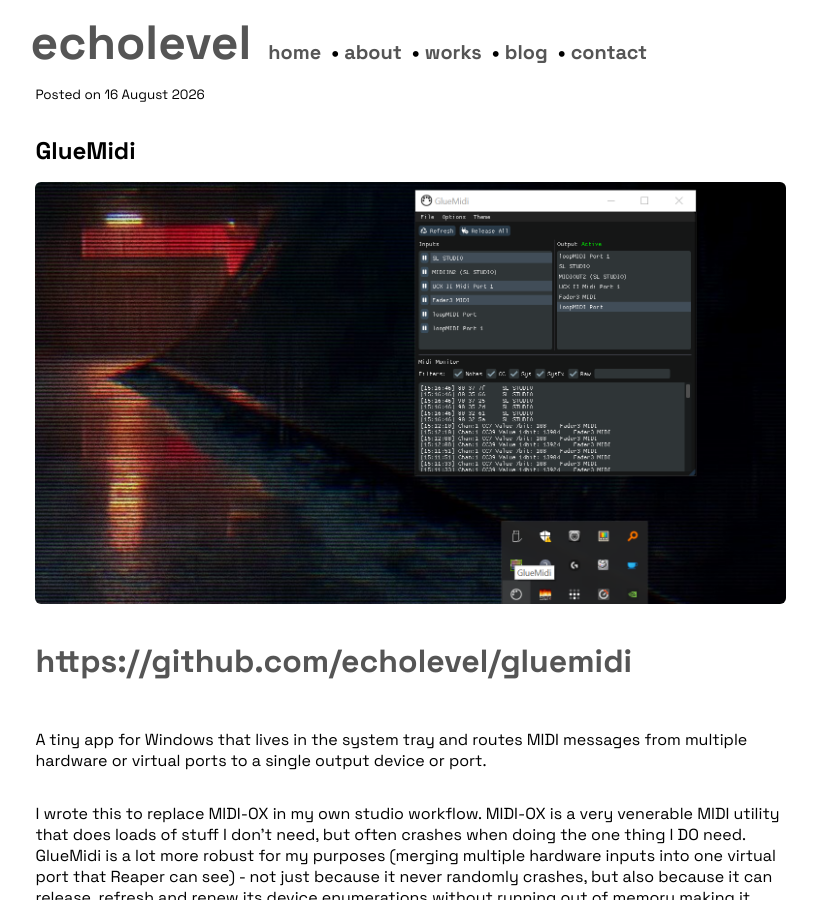
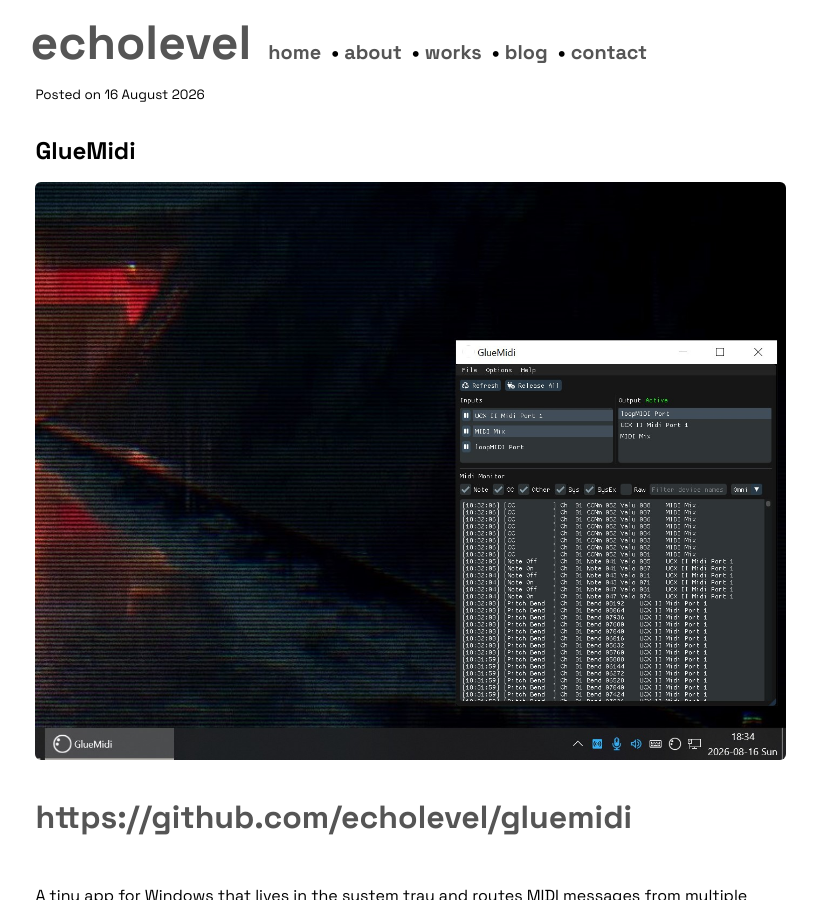
Before and after one commit to echolevel/echolevel.github.io, a Jekyll site: the page built from _works/gluemidi.md, in a window 1280 px wide and 900 px high. Shown: the whole window, without its empty margins (231-1048 px from the left). Built offline with Jekyll 4.4.1, drawn with Linux system fonts in a browser that asks for light colours; nearby versions of some CDN libraries.

Commit message:
gluemidi screen

```diff
--- a/_works/gluemidi.md
+++ b/_works/gluemidi.md
@@ -4,7 +4,7 @@
 title: "GlueMidi"
 description: "A MIDI routing app"
 output: true
-image: "assets/img/gluemidi-screenshot.png"
+image: "assets/img/gluemidi-screenshot.jpg"
 showmediapreview: true
 ---
 
```
Also changed, not shown: assets/img/gluemidi-screenshot.jpg (added), assets/img/gluemidi-screenshot.png (deleted).
